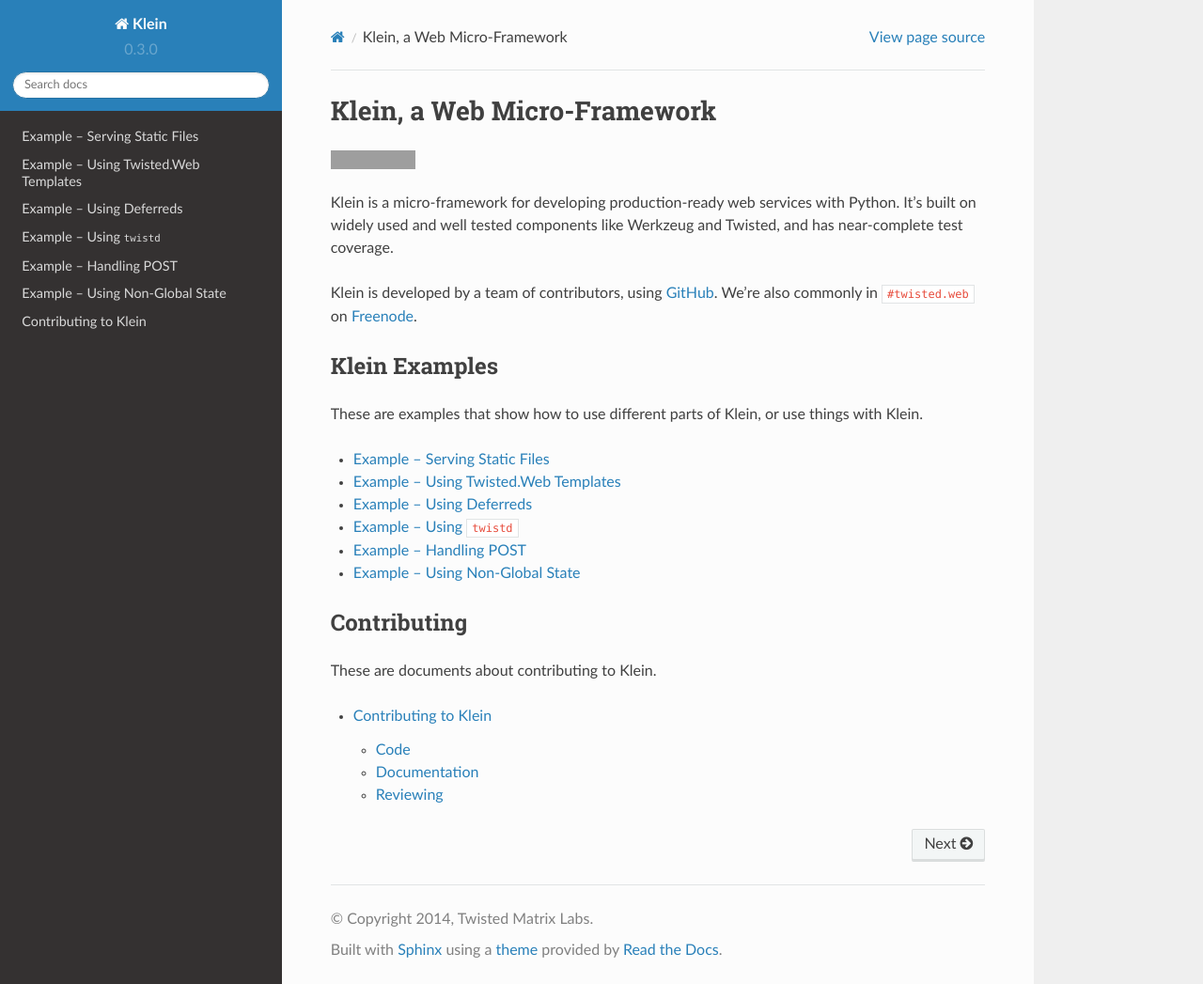
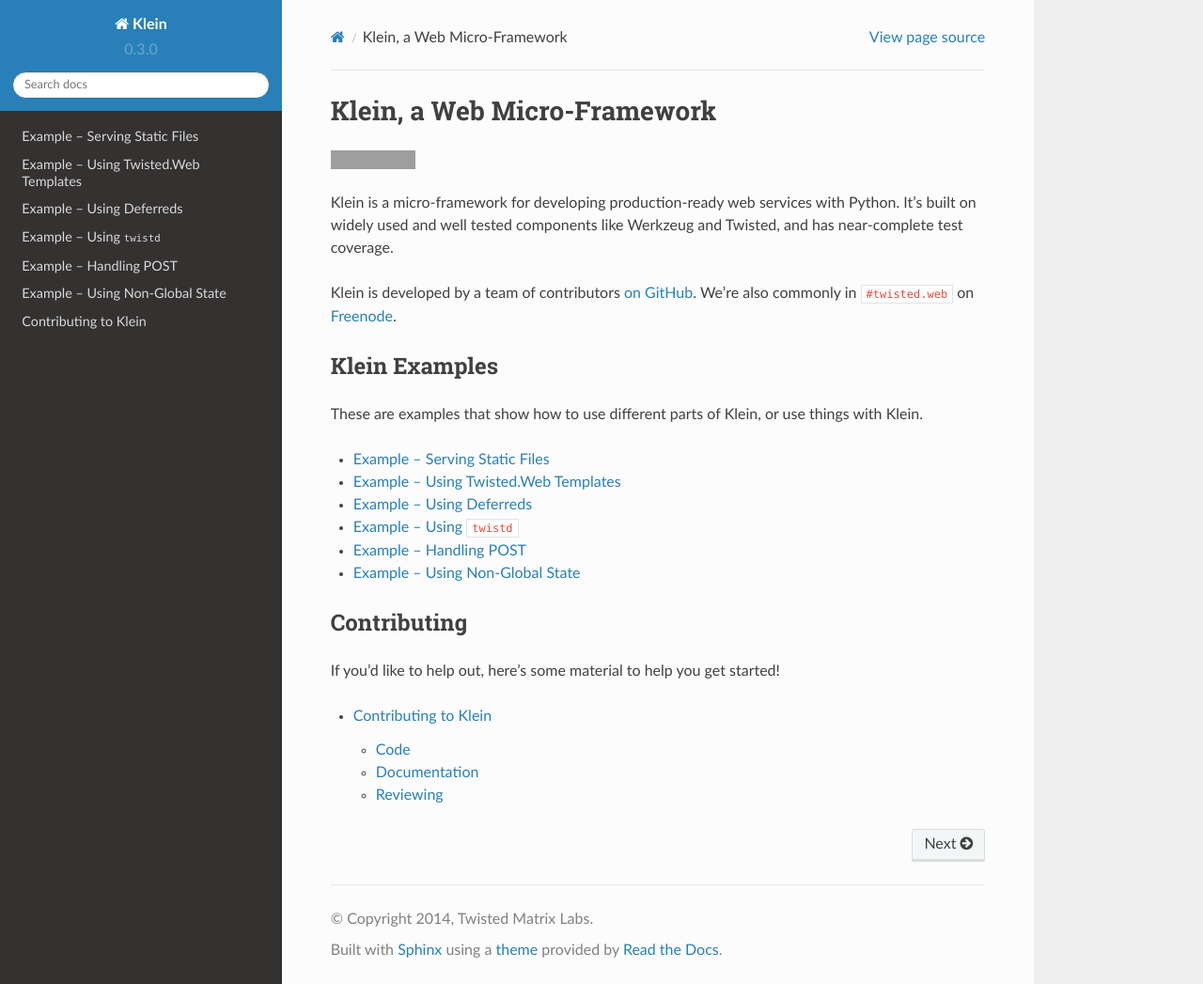
Before and after one commit to twisted/klein, a Sphinx documentation site: the page built from docs/index.rst, in a window 1280 px wide and 1047 px high. Shown: the whole window at 94% size. Built offline with Sphinx 7.4.7 and the Read the Docs theme 2.0.0, drawn with Linux system fonts in a browser that asks for light colours; grey boxes are pictures that could not be loaded.

Commit message:
more review comments

```diff
--- a/docs/index.rst
+++ b/docs/index.rst
@@ -7,7 +7,8 @@
 Klein is a micro-framework for developing production-ready web services with Python.
 It's built on widely used and well tested components like Werkzeug and Twisted, and has near-complete test coverage.
 
-Klein is developed by a team of contributors, using `GitHub <https://github.com/twisted/klein>`_. We're also commonly in ``#twisted.web`` on `Freenode <http://freenode.net>`_.
+Klein is developed by a team of contributors `on GitHub <https://github.com/twisted/klein>`_.
+We're also commonly in ``#twisted.web`` on `Freenode <http://freenode.net>`_.
 
 
 Klein Examples
@@ -28,7 +29,7 @@
 Contributing
 ============
 
-These are documents about contributing to Klein.
+If you'd like to help out, here's some material to help you get started!
 
 .. toctree::
 
```
